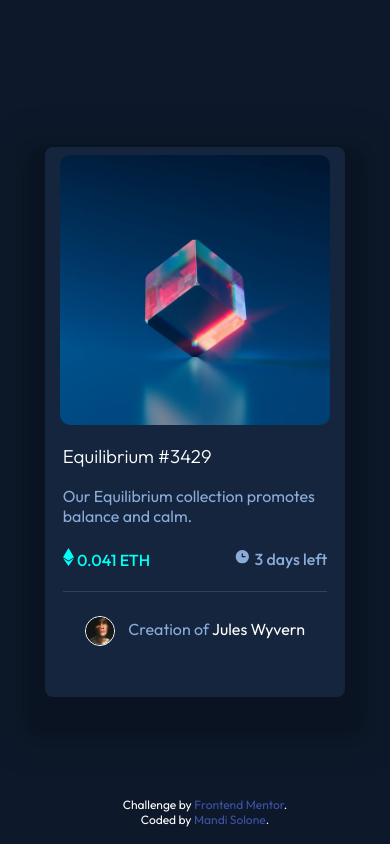
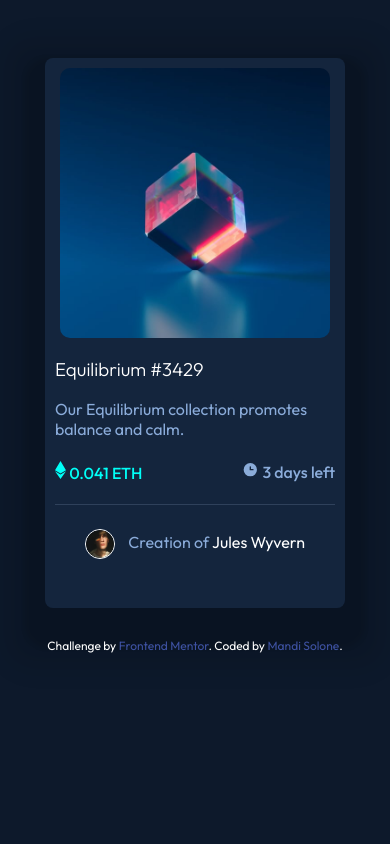
Before and after one commit to MandiSolone/nft-preview-card-component-main, a plain HTML site: page index.html in a window 390 px wide. Drawn offline with Linux system fonts and the light colour scheme.

Commit message:
responsive

```diff
--- a/index.css
+++ b/index.css
@@ -13,6 +13,8 @@
 
 body {
     background-color: var(--neutral-main-dark-blue);
+    justify-content: center;
+    align-items: center;
 }
 
 .primary-container{
@@ -40,10 +42,10 @@ html {
     width: 300px;
     height: 550px;
     border-radius: 8px;
-    position: absolute;
-    top: 50%;
-    left: 50%;
-    transform: translate(-50%, -50%);
+    margin-top: 50px;
+    margin-left: 50%;
+    margin-right: 50%;
+    margin
     padding: 2%;
     box-shadow: 0px 20px 5px 20px rgba(0, 0, 0, 0.1), 0px 20px 25px 40px rgba(0, 0, 0, 0.1);
 }
@@ -52,6 +54,7 @@ html {
     height: 270px;
     width: 270px;
     margin: auto;
+    margin-top: 10px;
     border-radius: 10px;
     background: url(./images/image-equilibrium.jpg);
     background-size: contain;
@@ -136,12 +139,6 @@ hr {
 .attribution {
     font-size: 12px;
     text-align: center;
-    margin: 10px;
-    position: absolute;
-    top: 95%;
-    left: 50%;
-    transform: translate(-50%, -50%);
+    margin-top: 30px;
 }
-
-
 .attribution a { color: hsl(228, 45%, 44%); }
--- a/index.html
+++ b/index.html
@@ -23,7 +23,7 @@
     <link rel="stylesheet" href="./index.css" />
   </head>
 
-  <body class="justify-content-center align-items-center">
+  <body>
 
     <div class="primary-container">
 
```
